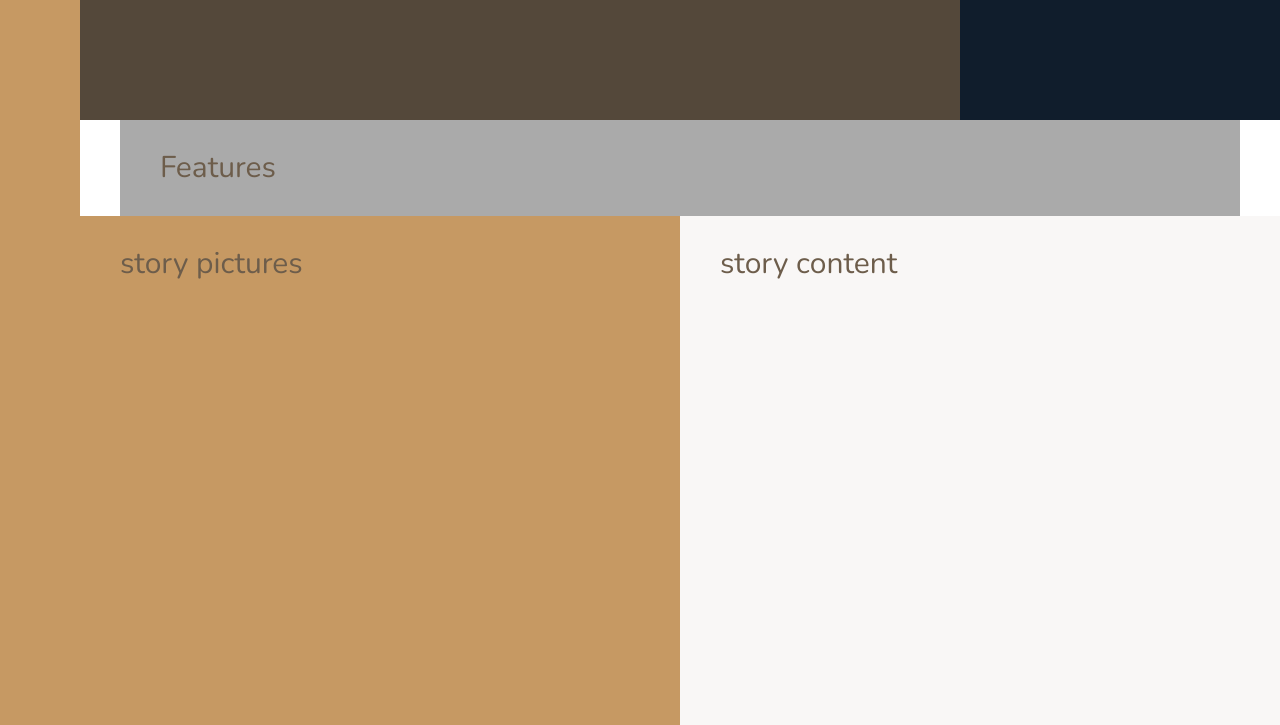
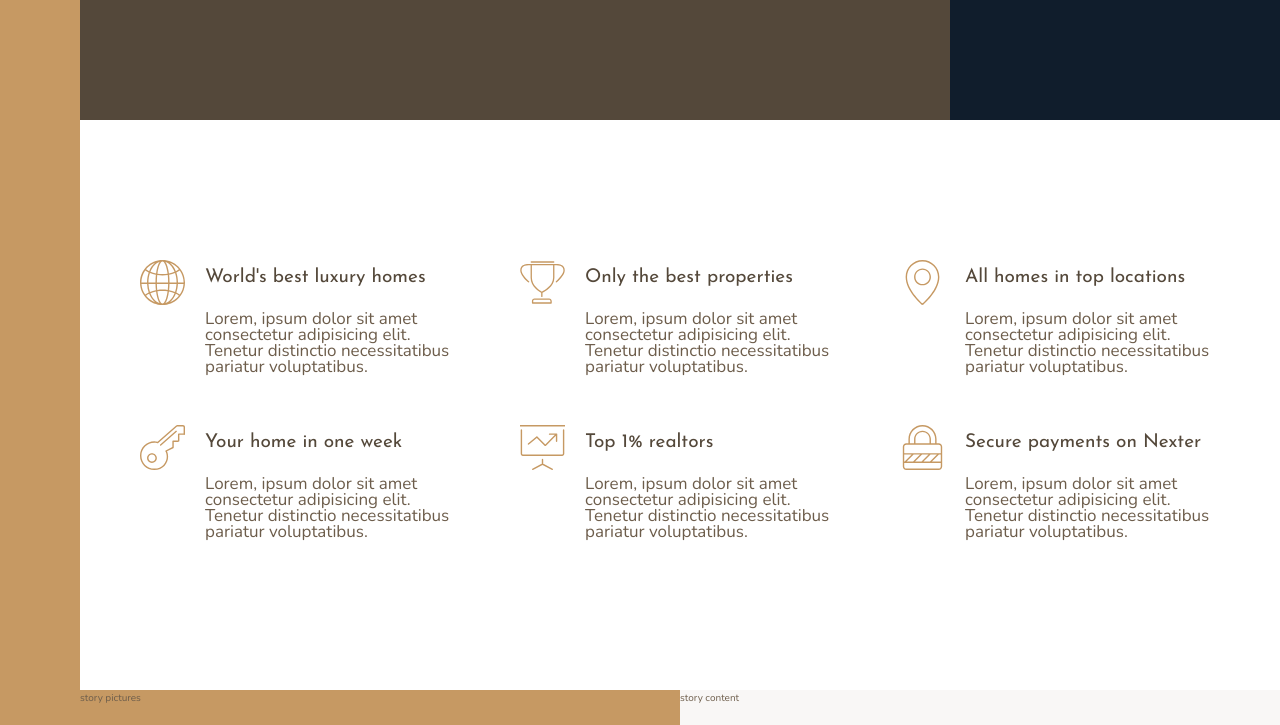
Before and after one commit to LucaLam/nexter-site, a website: page index.html in a window 1280 px wide. Shown: the part 520-1245 px from the top of the page. Drawn offline with nearby package versions, Linux system fonts and the light colour scheme.

Commit message:
features section completed with CSS grid

```diff
--- a/index.html
+++ b/index.html
@@ -25,7 +25,48 @@
         </div>
 
         <section class="features">
-            Features
+            <div class="feature">
+                <svg class="feature__icon">
+                    <use xlink:href="img/sprite.svg#icon-global"></use>
+                </svg>
+                <h4 class="heading-4 heading-4--dark">World's best luxury homes</h4>
+                <p class="feature__text">Lorem, ipsum dolor sit amet consectetur adipisicing elit. Tenetur distinctio necessitatibus pariatur voluptatibus.</p>
+            </div>
+            <div class="feature">
+                <svg class="feature__icon">
+                    <use xlink:href="img/sprite.svg#icon-trophy"></use>
+                </svg>
+                <h4 class="heading-4 heading-4--dark">Only the best properties</h4>
+                <p class="feature__text">Lorem, ipsum dolor sit amet consectetur adipisicing elit. Tenetur distinctio necessitatibus pariatur voluptatibus.</p>
+            </div>
+            <div class="feature">
+                <svg class="feature__icon">
+                    <use xlink:href="img/sprite.svg#icon-map-pin"></use>
+                </svg>
+                <h4 class="heading-4 heading-4--dark">All homes in top locations</h4>
+                <p class="feature__text">Lorem, ipsum dolor sit amet consectetur adipisicing elit. Tenetur distinctio necessitatibus pariatur voluptatibus.</p>
+            </div>
+            <div class="feature">
+                <svg class="feature__icon">
+                    <use xlink:href="img/sprite.svg#icon-key"></use>
+                </svg>
+                <h4 class="heading-4 heading-4--dark">Your home in one week</h4>
+                <p class="feature__text">Lorem, ipsum dolor sit amet consectetur adipisicing elit. Tenetur distinctio necessitatibus pariatur voluptatibus.</p>
+            </div>
+            <div class="feature">
+                <svg class="feature__icon">
+                    <use xlink:href="img/sprite.svg#icon-presentation"></use>
+                </svg>
+                <h4 class="heading-4 heading-4--dark">Top 1% realtors</h4>
+                <p class="feature__text">Lorem, ipsum dolor sit amet consectetur adipisicing elit. Tenetur distinctio necessitatibus pariatur voluptatibus.</p>
+            </div>
+            <div class="feature">
+                <svg class="feature__icon">
+                    <use xlink:href="img/sprite.svg#icon-lock"></use>
+                </svg>
+                <h4 class="heading-4 heading-4--dark">Secure payments on Nexter</h4>
+                <p class="feature__text">Lorem, ipsum dolor sit amet consectetur adipisicing elit. Tenetur distinctio necessitatibus pariatur voluptatibus.</p>
+            </div>
         </section>
 
         <div class="story__pictures">
--- a/sass/_base.scss
+++ b/sass/_base.scss
@@ -38,12 +38,5 @@ body{
 .container{
     display: grid;
     grid-template-rows: 80vh min-content 40vw repeat(3, min-content);
-    grid-template-columns: [sidebar-start] 8rem [sidebar-end full-start] 1fr [center-start] repeat(8,[col-start] minmax(min-content, 14rem) [col-end]) [center-end] 1fr [full-end];
-
-
-    & > * {
-
-        padding: 40px;
-        font-size: 3rem;
-    }
+    grid-template-columns: [sidebar-start] 8rem [sidebar-end full-start] minmax(6rem, 1fr) [center-start] repeat(8,[col-start] minmax(min-content, 14rem) [col-end]) [center-end] minmax(6rem, 1fr) [full-end];
 }
--- a/sass/_features.scss
+++ b/sass/_features.scss
@@ -1,4 +1,31 @@
 .features{
-    background-color: $color-grey-light-2;
     grid-column: center-start / center-end;
+
+    margin: 15rem 0;
+
+    display: grid;
+    // grid-template-columns: repeat(3, 1fr);
+    grid-template-columns: repeat(auto-fit, minmax(25rem, 1fr));
+    gap: 6rem;
+    align-items: start;
 }
+
+.feature{
+
+    display: grid;
+    grid-template-columns: min-content 1fr;
+    row-gap: 2.5rem;
+
+    &__icon{
+        fill: $color-primary;
+        width: 4.5rem;
+        height: 4.5rem;
+        grid-row: 1 / span 2;
+        transform: translateY(-1rem);
+        margin-right: 2rem;
+    }
+
+    &__text{
+        font-size: 1.7rem;
+    }
+}
--- a/sass/_typography.scss
+++ b/sass/_typography.scss
@@ -0,0 +1,29 @@
+%heading{
+font-family: $font-display;
+font-weight: 400;
+}
+
+.heading-1{
+    @extend %heading;
+}
+
+.heading-2{
+    @extend %heading;
+}
+
+.heading-3{
+    @extend %heading;
+}
+
+
+.heading-4{
+    @extend %heading;
+    font-size: 1.9rem;
+
+    &--light{
+        color: $color-grey-light-1
+    }
+    &--dark{
+        color: $color-grey-dark-1;
+    }
+}
```
Also changed, not shown: css/style.css.
